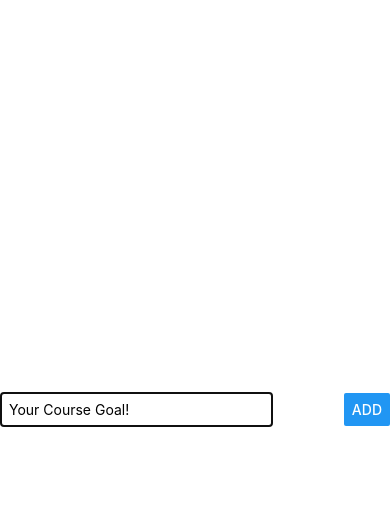
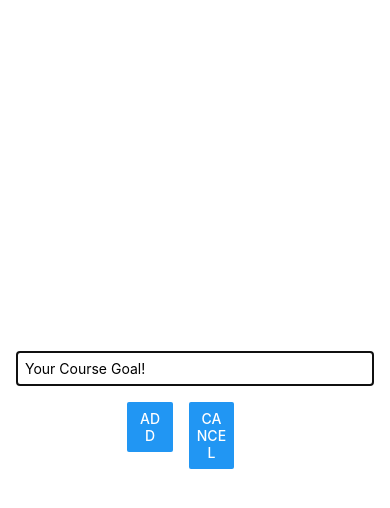
Before and after one commit to Will-Watson/RN-Udemy-First-App, a React Native app: screen / in a window 390 px wide. Both pictures are taken after a click on the button "ADD NEW GOAL". Shown: the top 508 px of the page. Built offline with nearby package versions, Linux system fonts and the light colour scheme.

Commit message:
feat: added some styling to the modal

```diff
--- a/components/GoalInput.js
+++ b/components/GoalInput.js
@@ -23,7 +23,14 @@
           onChangeText={goalInputHandler}
           value={enteredGoal}
         />
-        <Button title='ADD' onPress={addGoalHandler} />
+        <View style={styles.buttonContainer}>
+          <View style={styles.button}>
+            <Button title='ADD' onPress={addGoalHandler} />
+          </View>
+          <View style={styles.button}>
+            <Button title='CANCEL' />
+          </View>
+        </View>
       </View>
     </Modal>
   );
@@ -34,9 +41,9 @@
 const styles = StyleSheet.create({
   inputContainer: {
     flex: 1,
-    flexDirection: 'row',
-    justifyContent: 'space-between',
+    justifyContent: 'center',
     alignItems: 'center',
+    padding: 16,
     marginBottom: 24,
     borderBottomWidth: 1,
     borderBottomColor: '#cccccc',
@@ -44,8 +51,15 @@
   textInput: {
     borderWidth: 1,
     borderColor: '#cccccc',
-    width: '70%',
+    width: '100%',
     padding: 8,
-    marginRight: 8,
+  },
+  buttonContainer: {
+    flexDirection: 'row',
+    marginTop: 16,
+  },
+  button: {
+    width: '30%',
+    marginHorizontal: 8,
   },
 });
```
